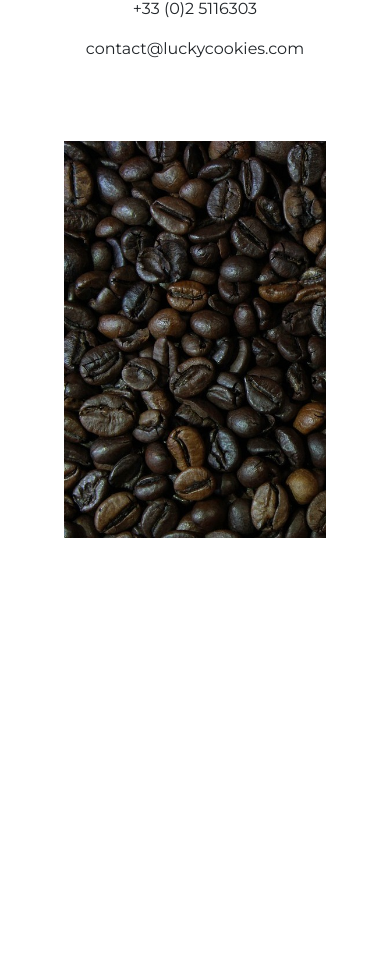
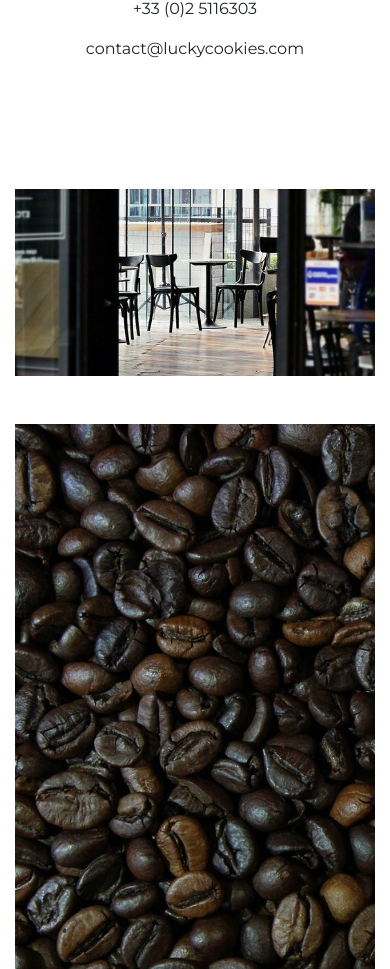
Before and after one commit to nicholas570/lucky-cookies, a React (Create React App) app: page / in a window 390 px wide. Shown: the part 896-1865 px from the top of the page. Before the commit the page ends 1434 px from the top, so only its background shows below. Built offline with nearby package versions, Linux system fonts and the light colour scheme; the HTML template or start-up script is replaced by a standard one.

Commit message:
fixing images display in pics component

```diff
--- a/public/data.json
+++ b/public/data.json
@@ -62,7 +62,8 @@
       "Le Café du Cinéma",
       "Biocoop République",
       "L'Absence"
-    ],
+    ]
+  },
   "goods": [
     {
       "name": "Chocolat chip",
@@ -126,4 +127,3 @@
     }
   ]
 }
-}
--- a/src/App.jsx
+++ b/src/App.jsx
@@ -15,6 +15,7 @@ function App() {
   const [offers, setOffers] = useState([]);
   const [address, setAddress] = useState([]);
   const [contacts, setContacts] = useState([]);
+  const [openings, setOpenings] = useState([]);
 
   const fetchData = async () => {
     await axios
@@ -23,11 +24,12 @@ function App() {
         setMain(res.data.main);
         setContent(res.data.content);
         setShop(res.data.shop);
-        setGoods(res.data.shop.goods);
+        setGoods(res.data.goods);
         setPics(res.data.pics_carousel);
         setOffers(res.data.offers);
         setAddress(res.data.address);
         setContacts(res.data.contacts);
+        setOpenings(res.data.openings);
       })
       .catch((err) => alert(err.message));
   };
@@ -47,6 +49,7 @@ function App() {
         offers={offers}
         address={address}
         contacts={contacts}
+        openings={openings}
       />
     </div>
   );
--- a/src/containers/home/Pics.jsx
+++ b/src/containers/home/Pics.jsx
@@ -5,9 +5,9 @@ import Image from 'react-bootstrap/Image';
 
 function Pics() {
   return (
-    <Container className="d-flex flex-column flex-md-row w-75">
+    <Container className="d-flex flex-column flex-md-row">
       <Image
-        className="d-none d-md-block mr-5 mt-5 h-50"
+        className="mr-md-5 mb-5 mt-5 h-50"
         src="/assets/images/home/chairs.jpg"
       />
       <Image src="/assets/images/home/coffeeBean.jpg" />
```
Lines whose indentation alone changed are shown as unchanged.
